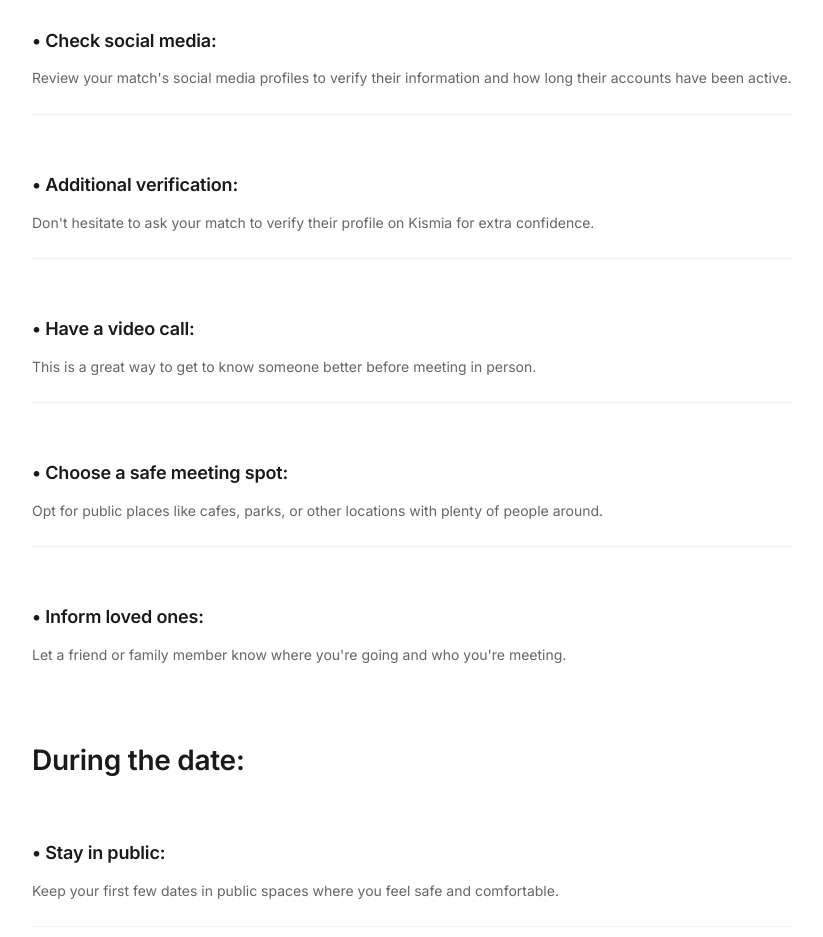
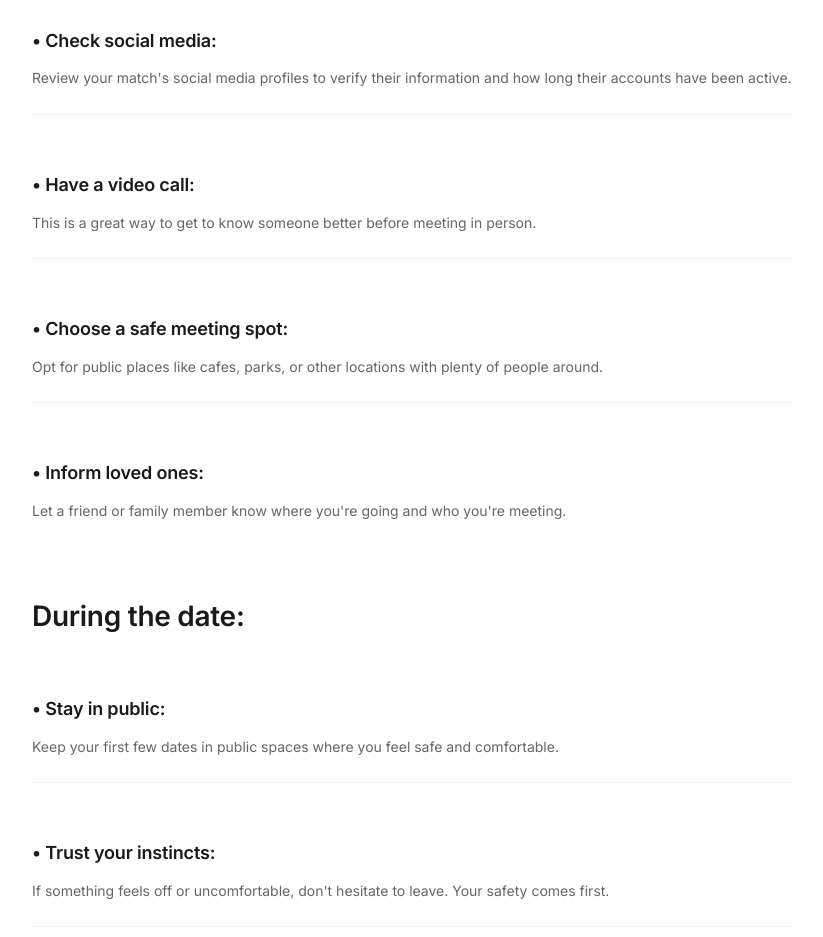
Before and after one commit to Seedyshen/Hottea, a website: page public/meeting-safely.html in a window 1280 px wide. Shown: the part 766-1703 px from the top of the page, without its empty margins (228-1051 px from the left). Drawn offline with Linux system fonts and the light colour scheme.

Commit message:
Meeting Safely: remove 'Additional verification' section referencing Kismia

```diff
--- a/public/meeting-safely.html
+++ b/public/meeting-safely.html
@@ -42,10 +42,6 @@
                 <p>Review your match's social media profiles to verify their information and how long their accounts have been active.</p>
             </div>
 
-            <div class="behavior-item">
-                <h3>• Additional verification:</h3>
-                <p>Don't hesitate to ask your match to verify their profile on Kismia for extra confidence.</p>
-            </div>
 
             <div class="behavior-item">
                 <h3>• Have a video call:</h3>
```
